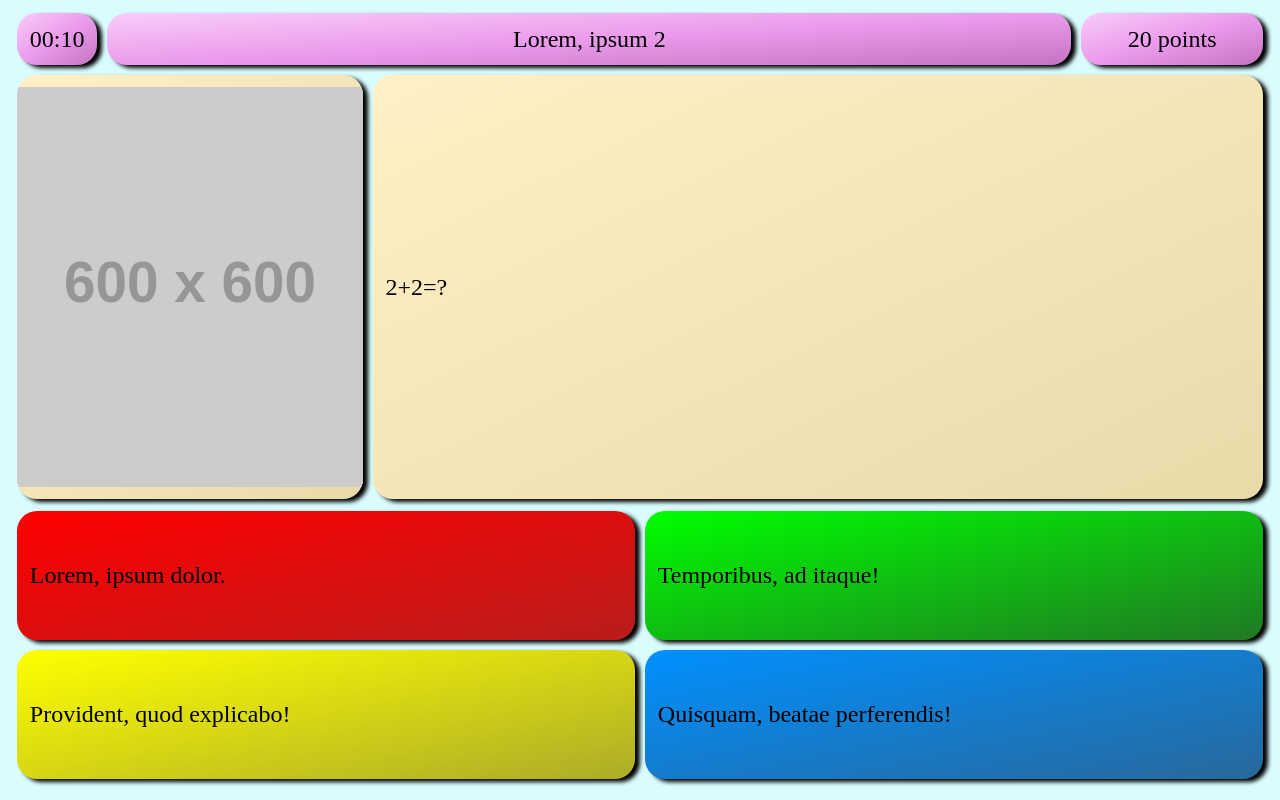
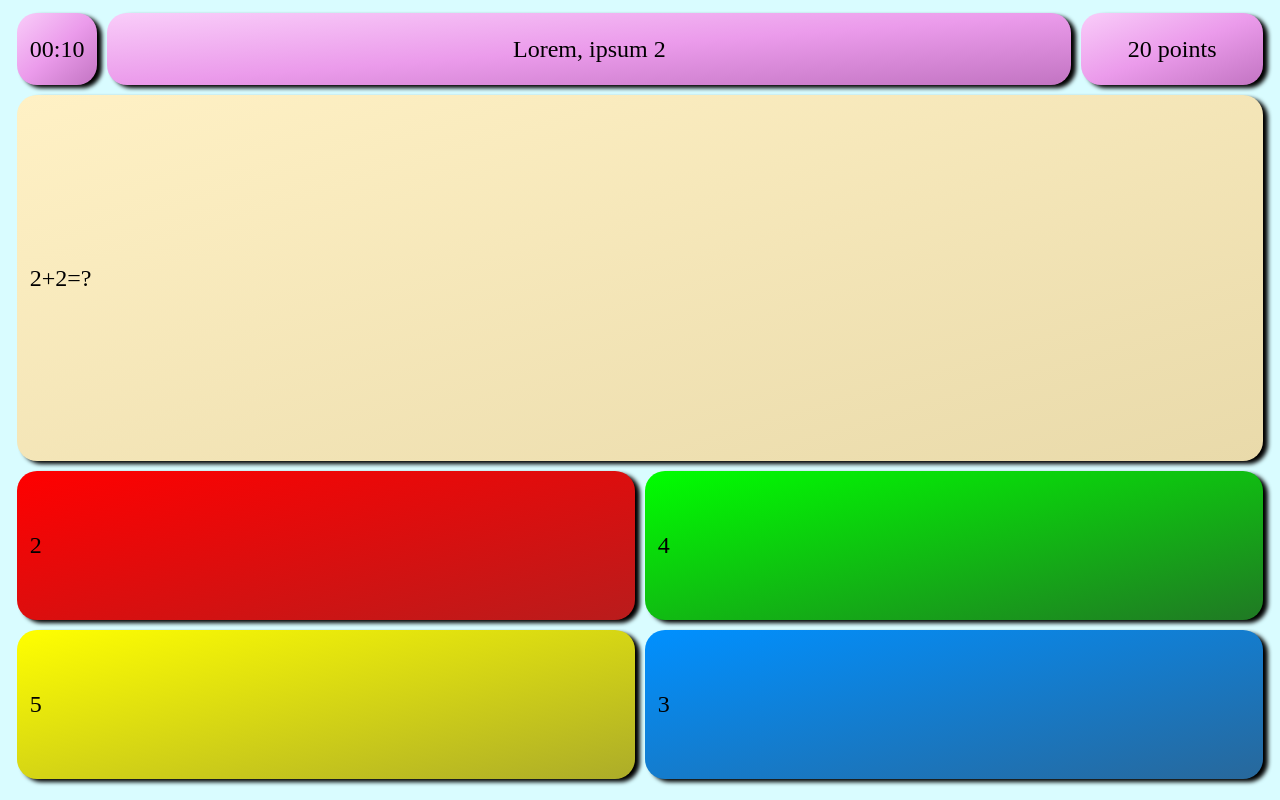
Before and after one commit to Nircek/quiz, a plain HTML site: page index.html in a window 1280 px wide. Drawn offline with Linux system fonts and the light colour scheme; placeholder pictures from the web are drawn by us.

Commit message:
Add answers and img showing

```diff
--- a/quiz.js
+++ b/quiz.js
@@ -19,13 +19,62 @@ if (main === null) {
   document.getElementsByClassName('question')[0].parentElement.id = 'main';
   var main = document.getElementById('main');
 }
-cmain = (x) =>
-  ['p', 'img']
-    .map((t) => main.getElementsByClassName(x)[0].getElementsByTagName(t))
-    .map((t) => (t.length ? t[0] : null))
-    .filter((t) => t !== null)[0];
+cmain = (x, i = true) =>
+  i
+    ? [...main.getElementsByClassName(x)].map(
+        (y) =>
+          ['p', 'img']
+            .map((t) => y.getElementsByTagName(t))
+            .map((t) => (t.length ? t[0] : null))
+            .filter((t) => t !== null)[0]
+      )
+    : [...main.getElementsByClassName(x)];
 var question_i = 0;
+function permute(permutation) {
+  // https://stackoverflow.com/a/37580979/6732111
+  var length = permutation.length,
+    result = [permutation.slice()],
+    c = new Array(length).fill(0),
+    i = 1,
+    k,
+    p;
+
+  while (i < length) {
+    if (c[i] < i) {
+      k = i % 2 && c[i];
+      p = permutation[i];
+      permutation[i] = permutation[k];
+      permutation[k] = p;
+      ++c[i];
+      i = 1;
+      result.push(permutation.slice());
+    } else {
+      c[i] = 0;
+      ++i;
+    }
+  }
+  return result;
+}
 question_update = () => {
-  cmain('question').innerHTML = data.questions[question_i].question;
+  let q = data.questions[question_i];
+  cmain('question')[0].innerHTML = q.question;
+  n = Math.min(cmain('answer').length, q.answers.length);
+  let perms = permute([...Array(n).keys()]);
+  perms = perms[(Math.random() * perms.length) | 0];
+  for (i = 0; i < n; ++i) {
+    let e = cmain('answer')[perms[i]];
+    e.innerHTML = q.answers[i];
+    let seven = 7 * (((1 << 28) * Math.random() - 7) | 0);
+    e.setAttribute('c', i == 0 ? seven : (seven + 1 + Math.random() * 6) | 0);
+  }
+  if (q.img) {
+    cmain('question', false)[0].classList.remove('noimg');
+    cmain('pic', false)[0].classList.remove('noimg');
+    cmain('pic')[0].src = q.img;
+  } else {
+    cmain('question', false)[0].classList.add('noimg');
+    cmain('pic', false)[0].classList.add('noimg');
+  }
+  // console.log(cmain('answer').map((x) => x.getAttribute('c')%7));
 };
 question_update();
--- a/style.css
+++ b/style.css
@@ -64,8 +64,7 @@ background-image: linear-gradient(to bottom right, rgb(255,241,197), rgb(233,218
   overflow: hidden;
 }
 .pic > img {
-  height: 100%;
-  width: auto;
+  height: 100%; width: 100%; object-fit: contain;
 }
 .question {
 background-color: #FFF1C5;
@@ -76,8 +75,11 @@ background-image: linear-gradient(to bottom right, rgb(255,241,197), rgb(233,218
   overflow: hidden;
   flex-grow: 1;
 }
-.noimg {
+.question.noimg {
   min-width: calc(70vw - 2em);
+}
+.pic.noimg {
+  display: none;
 }
 .answer {
   min-width: 34vw;
```
